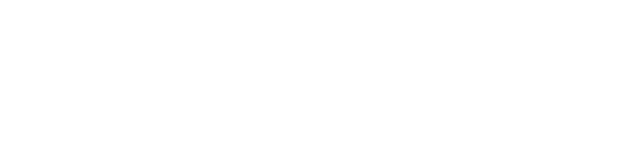
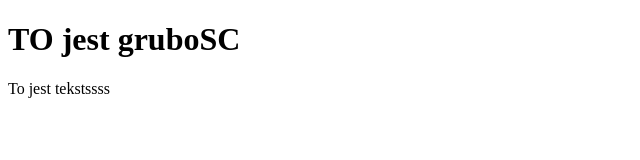
Before and after one commit to Patrickosss/git-test, a plain HTML site: page index.html in a window 1280 px wide. Shown: the whole page, without its empty margins (0-640 px from the left). Drawn offline with Linux system fonts and the light colour scheme.

Commit message:
Siemano łokiec

```diff
--- a/index.html
+++ b/index.html
@@ -4,7 +4,8 @@
     <meta charset="UTF-8">
     <meta http-equiv="X-UA-Compatible" content="IE=edge">
     <meta name="viewport" content="width=device-width, initial-scale=1.0">
-    <title>Document</title>
+<h1> TO jest gruboSC</h1>
+    <p>To jest tekstssss </p>
 </head>
 <body>
 
```
